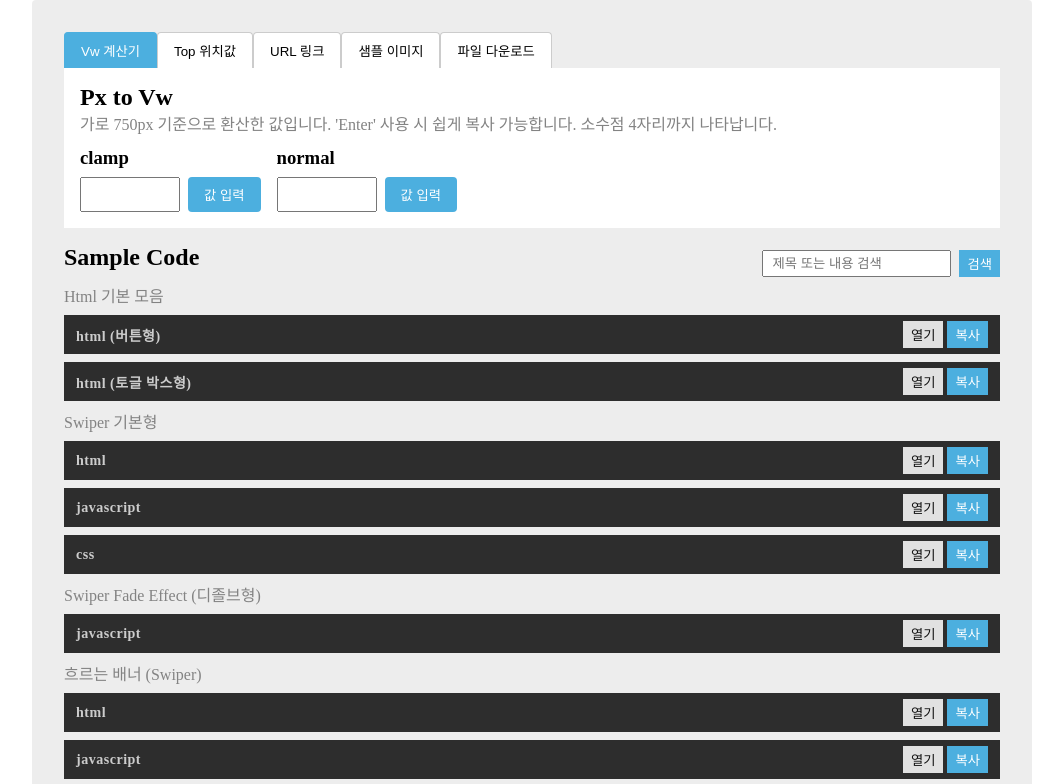
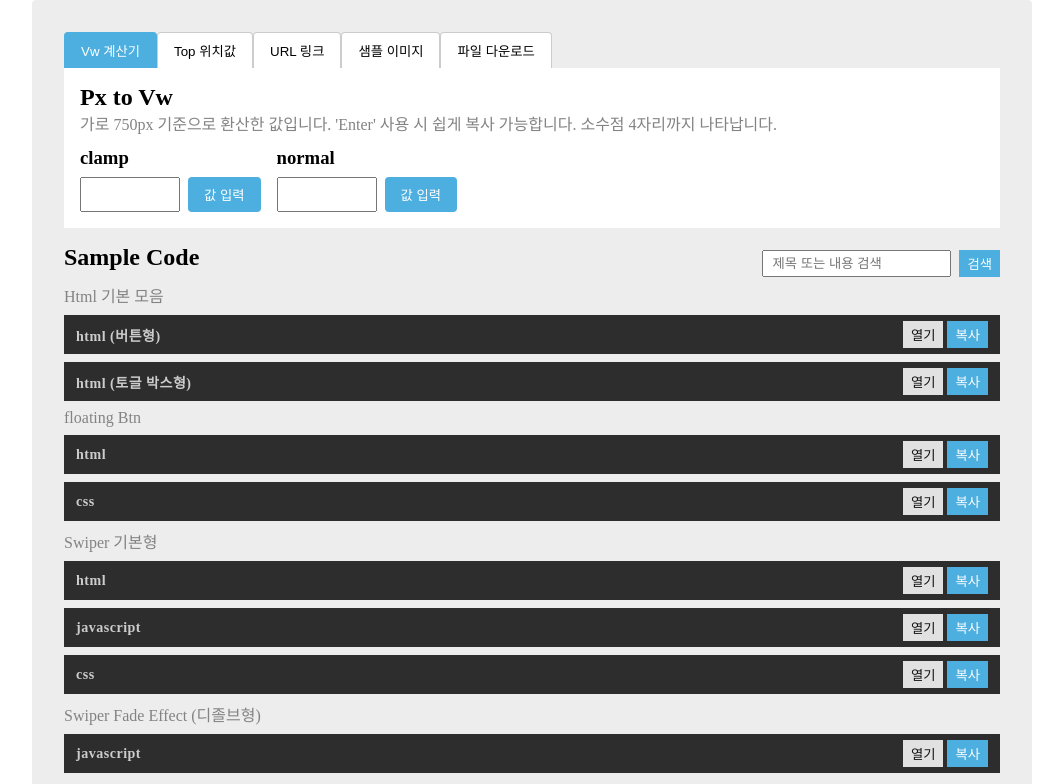
Before and after one commit to sangyeop0529/lotte-publishing-app, a React (Vite) app: page / in a window 1280 px wide. Shown: the top 784 px of the page, without its empty margins (108-1171 px from the left). Built offline with nearby package versions, Linux system fonts and the light colour scheme.

Commit message:
floating Btn 코드 샘플 추가

```diff
--- a/src/data/codeGroups.js
+++ b/src/data/codeGroups.js
@@ -22,6 +22,36 @@ const codeGroups = [
     <img src="./images/" alt="" />
   </div>
 </div>`,
+      },
+    ],
+  },
+  {
+    name: "floating Btn",
+    items: [
+      {
+        language: "html",
+        code: `<div class="img-box">
+  <img src="./images/" alt="" />
+  <span class="goto-link kioskDel">
+    <a href="#" id="link0" data-order="0" class="link-btn">
+      <img src="./images/" alt="" />
+    </a>
+  </span>
+</div>`,
+      },
+      {
+        language: "css",
+        code: `.goto-link {
+  position: absolute;
+  width: clamp(275px, 73.3333vw, 550px);
+  left: 50%;
+  transform: translateX(-50%);
+  background-color: rgba(0, 0, 255, 0.7);
+}
+.goto-link:nth-of-type(1) {
+  bottom: 10%;
+}
+`,
       },
     ],
   },
```
